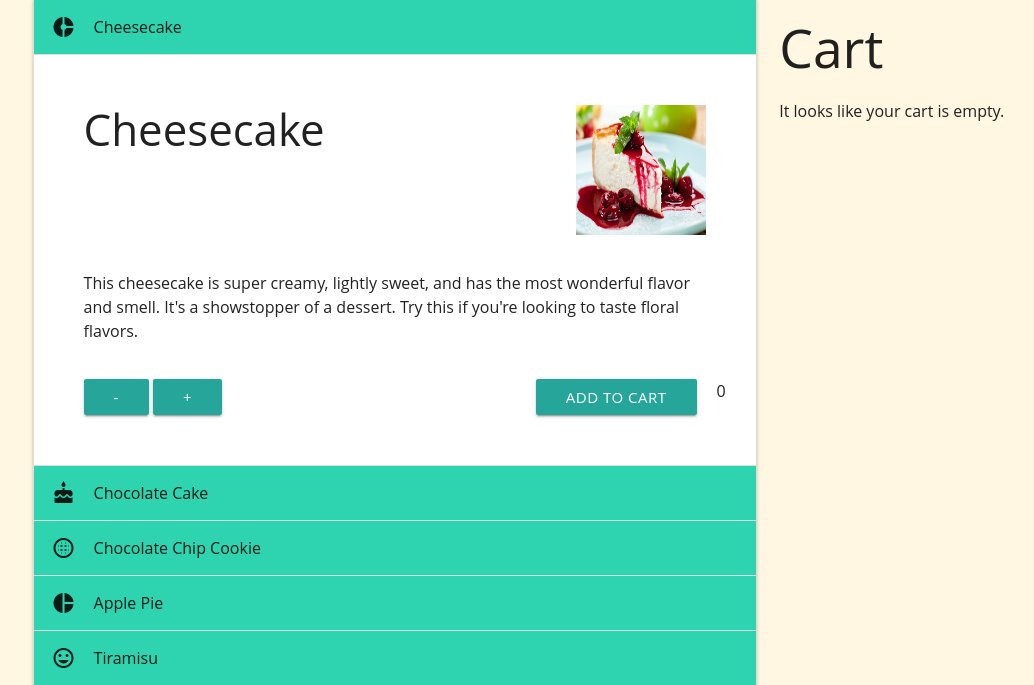
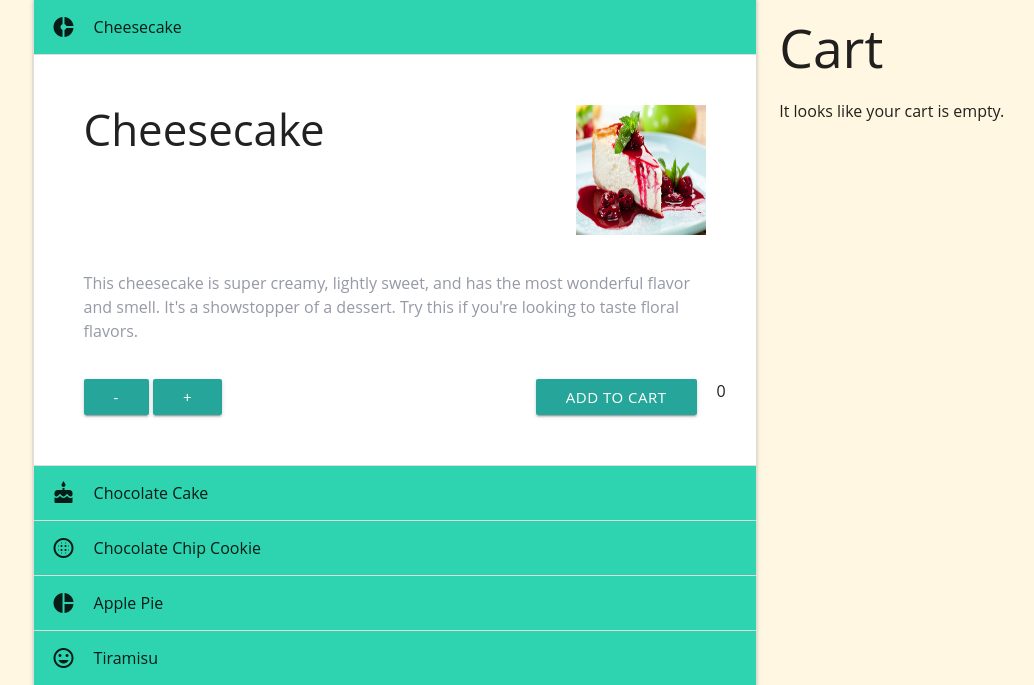
Before and after one commit to faisalsahak/LHLDessertApp, a Node project: template views/menu.ejs in a window 1280 px wide, after a click that opens the changed part. Shown: the part 198-883 px from the top of the page, without its empty margins (192-1226 px from the left). Run offline with Node 20 templates, Linux system fonts and the light colour scheme; the template is opened without the code that fills it, so the values that code supplies are empty; some libraries are stand-ins or nearby versions.

Commit message:
changed font color and tested latest versions.

```diff
--- a/public/stylesheets/menu.css
+++ b/public/stylesheets/menu.css
@@ -21,11 +21,12 @@ button.btn.add-to-cart {
 .collapsible-body.description h3 {
   display: inline-block;
   margin-left: 20px;
-   margin-top: 20px;
+  margin-top: 20px;
 }
 
 .collapsible-body.description .description {
   display: inline-block;
+  color: #9699a6;
   padding: 20px;
 }
 
```
